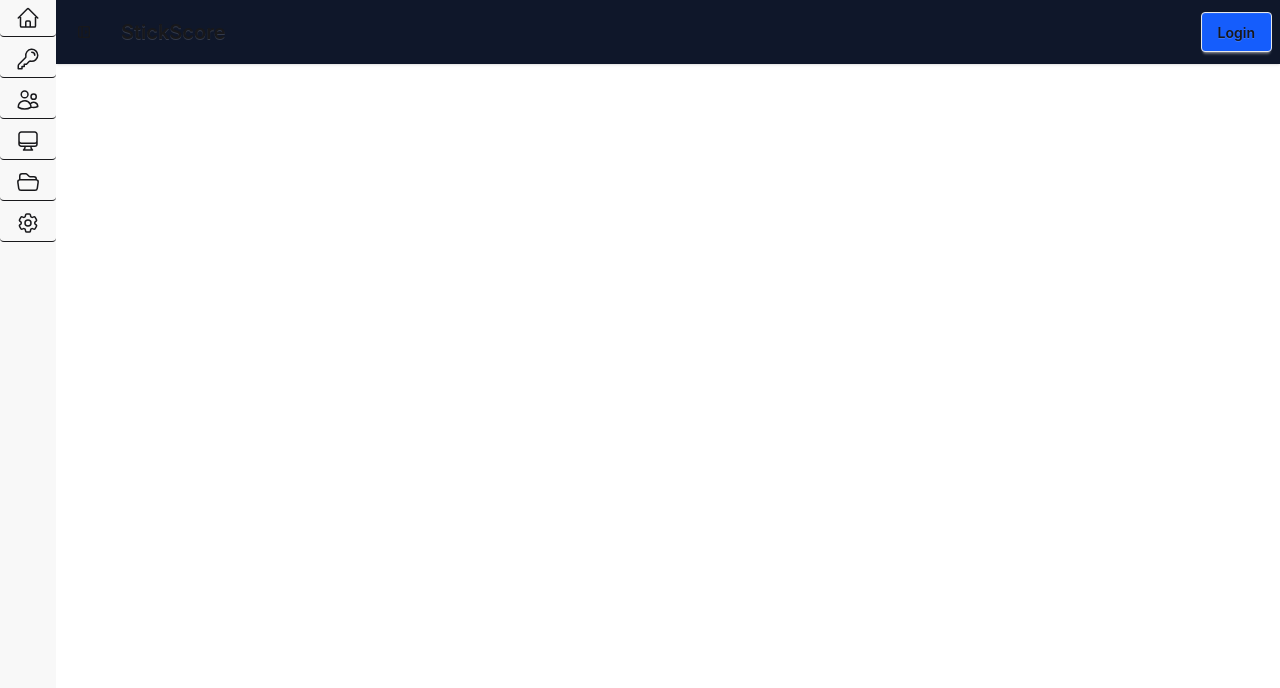
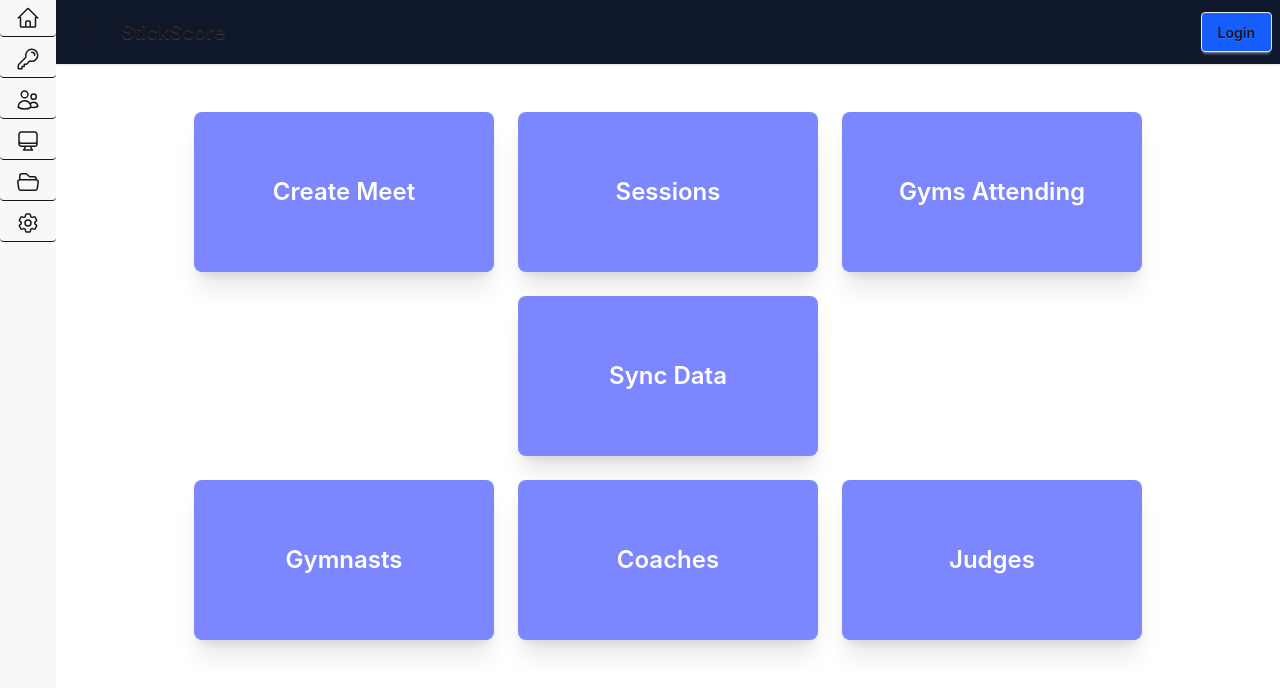
Before and after one commit to ShivvDog623/Gymnastics-App, a React (Vite) app in the folder app/Gymnastics-App/: page /admin in a window 1280 px wide. Before the commit this address had no page. Shown: the top 688 px of the page. Built offline with nearby package versions, Linux system fonts and the light colour scheme.

Commit message:
admin page created

```diff
--- /dev/null
+++ b/app/Gymnastics-App/src/pages/Admin.jsx
@@ -0,0 +1,58 @@
+
+const cards = [
+    { label: "Create Meet", id: "create-meet-admin" },
+    { label: "Sessions", id: "sessions-admin" },
+    { label: "Gyms Attending", id: "gyms-attending-admin" },
+    { label: null },
+    { label: "Sync Data", id: "sync-data-admin" },
+    { label: null },
+    { label: "Gymnasts", id: "gymnasts-admin" },
+    { label: "Coaches", id: "coaches-admin" },
+    { label: "Judges", id: "judges-admin" },
+]
+
+
+function Admin() {
+    return (
+        //     <div>
+        //         <div id="create-meet" className="card w-50 purple card-xs shadow-sm">
+        //             <div className="card-body">
+        //                 <h1 className="card-title p-10 justify-center">Create Meet</h1>
+
+        //             </div>
+        //         </div>
+        //         <div id="create-meet" className="card w-50 purple card-xs shadow-sm">
+        //             <div className="card-body">
+        //                 <h1 className="card-title p-10 justify-center">Create Meet</h1>
+
+        //             </div>
+        //         </div>
+        //         <div id="" className="card w-50 purple card-xs shadow-sm">
+        //             <div className="card-body">
+        //                 <h1 className="card-title p-10 justify-center">Create Meet</h1>
+
+        //             </div>
+        //         </div>
+
+
+        //     </div>
+
+        <div className="p-8 flex align-middle justify-center">
+            <div className="grid grid-cols-1 md:grid-cols-3 gap-6">
+                {cards.map((card, index) => (
+                    card.label
+                        ? <div key={card.label} id={card.id} className="card p-7 w-75 h-40 bg-indigo-400 cursor-pointer hover:bg-indigo-500 transition-colors shadow-xl">
+                            <div className="card-body items-center justify-center">
+                                <h2 className="card-title text-white text-2xl text-center">{card.label}</h2>
+                            </div>
+                        </div>
+                        : <div key={index} />
+                ))}
+            </div>
+        </div>
+
+
+    )
+}
+
+export default Admin;
--- a/app/Gymnastics-App/src/sidebar/SideBar.jsx
+++ b/app/Gymnastics-App/src/sidebar/SideBar.jsx
@@ -1,5 +1,6 @@
 import NavBar from "../navbar/Navbar"
 import Home from "../pages/Home"
+import Admin from "../pages/Admin"
 import { Routes, Route } from "react-router-dom"
 
 import { HomeIcon, Cog6ToothIcon, ChartBarIcon, UsersIcon, KeyIcon, ComputerDesktopIcon, FolderOpenIcon } from "@heroicons/react/24/outline"
@@ -22,6 +23,7 @@ function SideBar() {
                 <div className="p-4">
                     <Routes>
                         <Route path="/" element={<Home />} />
+                        <Route path="/admin" element={<Admin />} />
                     </Routes>
                 </div>
             </div>
```
